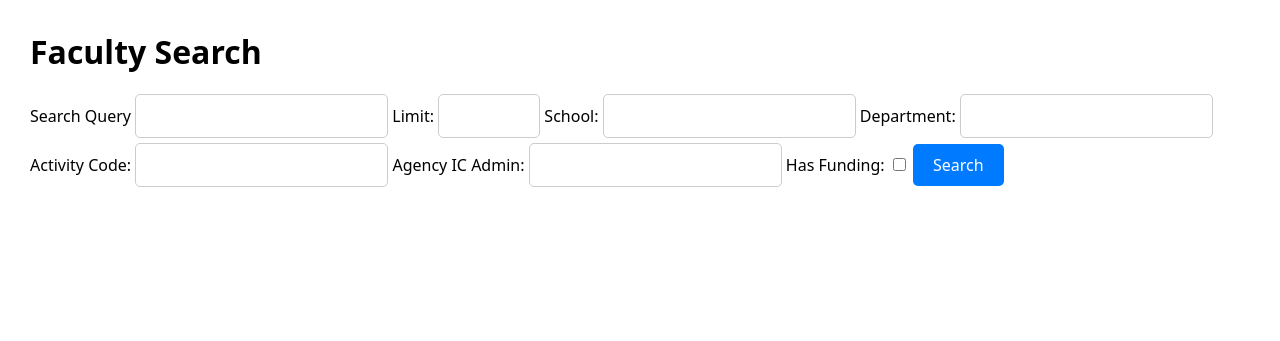
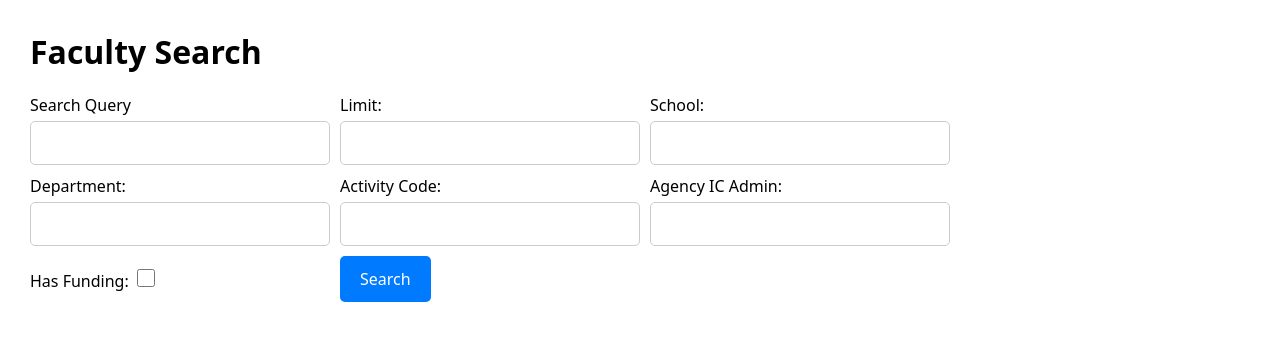
Before and after one commit to uvarc/uvarc-dac-foi, a Flask app: page / in a window 1280 px wide. Shown: the top 341 px of the page. Run offline with Flask 3, Linux system fonts and the light colour scheme.

Commit message:
flexbox styling

```diff
--- a/frontend/html/search.html
+++ b/frontend/html/search.html
@@ -12,25 +12,34 @@
         <span id="facultyDetails"></span>
     </div>
     <form id="searchForm">
+            <div class="inputContainer">
                 <label for="query">Search Query</label>
                 <input type="text" id="query" name="query" required>
+            </div>
+            <div class="inputContainer">
                 <label for="limit">Limit:</label>
                 <input type="number" id="limit" name="limit" min="1" max="50" required>
-
+            </div>
+            <div class="inputContainer">
                 <label for="school">School:</label>
                 <input type="text" id="school" name="school">
-
+            </div>
+            <div class="inputContainer">
                 <label for="department">Department:</label>
                 <input type="text" id="department" name="department">
-
+            </div>
+            <div class="inputContainer">
                 <label for="activity_code">Activity Code:</label>
                 <input type="text" id="activity_code" name="activity_code">
-
+            </div>
+            <div class="inputContainer">
                 <label for="agency_ic_admin">Agency IC Admin:</label>
                 <input type="text" id="agency_ic_admin" name="agency_ic_admin">
-
+            </div>
+            <div class="inputContainer">
                 <label for="has_funding">Has Funding:</label>
                 <input type="checkbox" id="has_funding" name="has_funding">
+            </div>
 
             <button type="submit">Search</button>
     </form>
--- a/frontend/html/static/css/style.css
+++ b/frontend/html/static/css/style.css
@@ -9,15 +9,20 @@ body {
 input[type="text"], input[type="number"] {
     box-sizing: border-box;
     padding: 10px;
-    margin-bottom: 5px;
     font-size: 16px;
     border: 1px solid #ccc;
     border-radius: 5px;
+    display: block; /* Make input elements block-level */
+    width: 100%; /* Make input elements take full width of their container */
 }
 
+label:not([for="has_funding"]) {
+    display: block; /* Make label elements block-level */
+    margin-bottom: 5px; /* Add some space below the labels */
+}
 
 button {
-    padding: 10px 20px;
+    padding: 12px 20px;
     font-size: 16px;
     border: 1px solid #ccc;
     border-radius: 5px;
@@ -28,6 +33,8 @@ button[type="submit"] {
     border: none;
     background-color: #007bff;
     color: white;
+    margin-top: auto;
+    margin-bottom: 10px;
 }
 
 .hidden {
@@ -42,3 +49,19 @@ button[type="submit"] {
     padding: 30px;
     padding-top: 10px;
 }
+
+.inputContainer {
+    width: 300px; /* Set a specific width */
+    margin: 0 10px 10px 0; /* Add right and bottom margin */
+}
+
+#searchForm {
+    display: flex;
+    align-items: center;
+    flex-wrap: wrap; /* Allow wrapping to the next line if necessary */
+}
+
+input[type="checkbox"] {
+    width: 18px;
+    height: 18px;
+}
```
Lines whose indentation alone changed are shown as unchanged.
